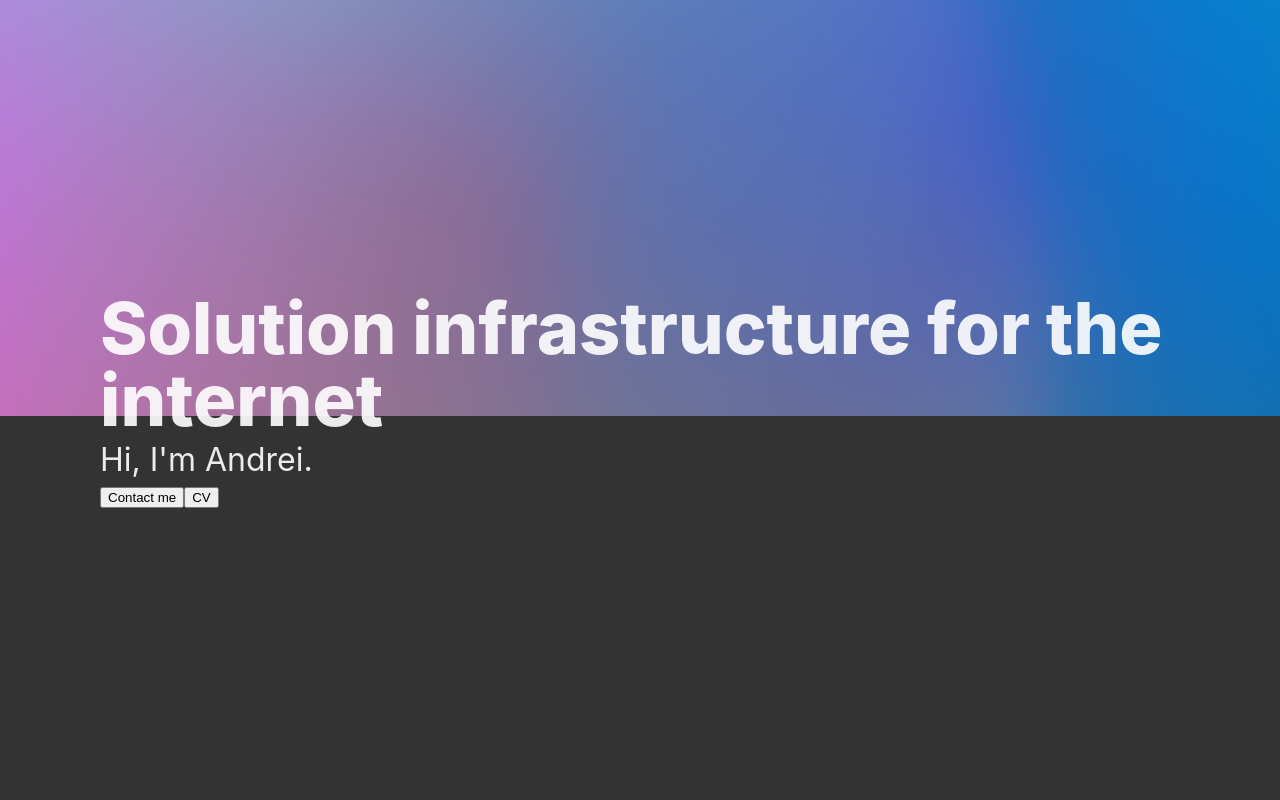
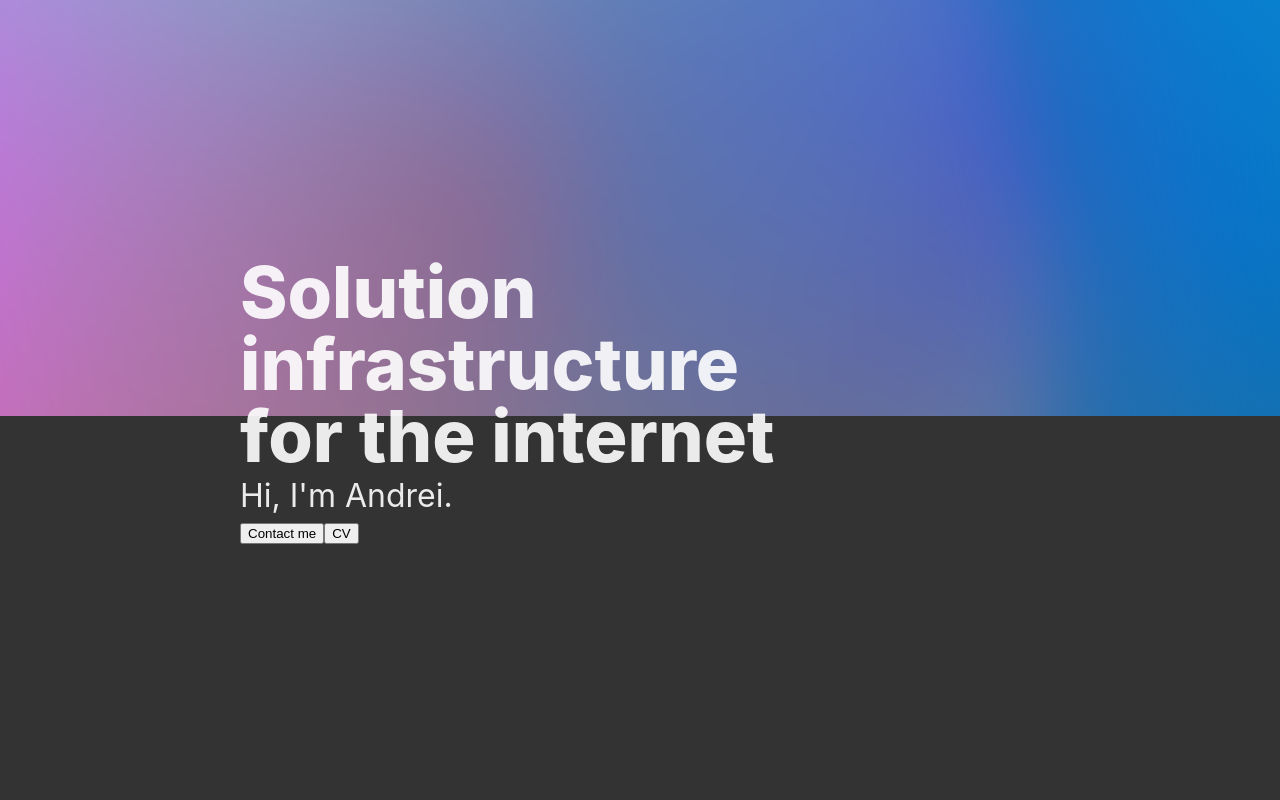
Before and after one commit to Popa-Andrei-Valentin/My_Portofolio, a React (Vite) app: page / in a window 1280 px wide. Shown: the top 800 px of the page. Built offline with nearby package versions, Linux system fonts and the light colour scheme.

Commit message:
Change width for jumbotron text

```diff
--- a/src/components/Jumbotron/Jumbotron.css
+++ b/src/components/Jumbotron/Jumbotron.css
@@ -51,7 +51,7 @@
   align-items: flex-start;
   text-align: start;
   flex-direction: column;
-  max-width: 1080px;
+  max-width: 800px;
 }
 
 h1 {
@@ -62,6 +62,7 @@ h1 {
   user-select: none;
   font-size: 4.5rem;
   line-height: 1;
+  width: 70%;
 }
 
 span {
```
